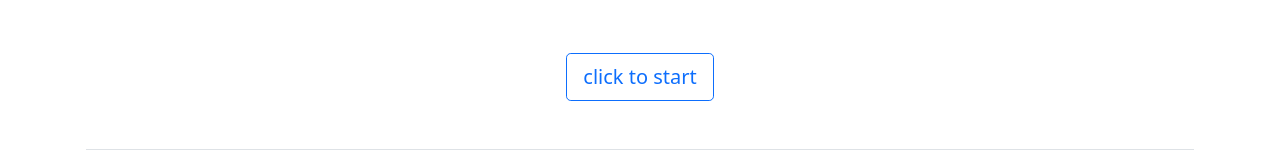
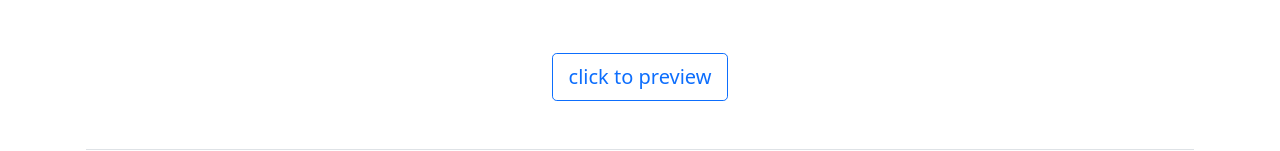
Before and after one commit to mhaligowski/vocally, a React app: page /player in a window 1280 px wide. Shown: the part 193-344 px from the top of the page. Built offline with nearby package versions, Linux system fonts and the light colour scheme.

Commit message:
add react router

```diff
--- a/config/webpack.dev.js
+++ b/config/webpack.dev.js
@@ -29,5 +29,6 @@ module.exports = merge(common, {
   ],
   devServer: {
     open: true,
+    historyApiFallback: true,
   },
 });
--- a/package.json
+++ b/package.json
@@ -26,6 +26,7 @@
     "@types/node": "^14.14.13",
     "@types/react": "^16.14.2",
     "@types/react-dom": "^16.9.10",
+    "@types/react-router-dom": "^5.1.6",
     "@typescript-eslint/eslint-plugin": "^4.1.9",
     "@typescript-eslint/parser": "^4.1.9",
     "babel-loader": "^8.2.2",
@@ -80,6 +81,7 @@
     "react-bootstrap": "^1.4.0",
     "react-bootstrap-icons": "^1.1.0",
     "react-dom": "^16.14.0",
-    "react-intl": "^5.10.6"
+    "react-intl": "^5.10.6",
+    "react-router-dom": "^5.2.0"
   }
 }
--- a/src/App.tsx
+++ b/src/App.tsx
@@ -1,10 +1,13 @@
 import React from "react";
+import { BrowserRouter as Router, Route, Switch } from "react-router-dom";
 import "./App.css";
 
 import clsx from "clsx";
 
 import getLogger from "log";
 import { Container } from "react-bootstrap";
+import Hello from "pages/Hello";
+import Player from "pages/Player";
 import PitchDetection from "./components/PitchDetection";
 
 const LOG = getLogger();
@@ -21,7 +24,19 @@ export default () => {
       </header>
 
       <main className={clsx("text-center", "py-5")} role="main">
-        <PitchDetection />
+        <Router>
+          <Switch>
+            <Route path="/detection">
+              <PitchDetection />
+            </Route>
+            <Route path="/player">
+              <Player />
+            </Route>
+            <Route path="/">
+              <Hello link="/player" />
+            </Route>
+          </Switch>
+        </Router>
       </main>
 
       <footer className={clsx("py-3", "border-top", "text-muted")}>
--- a/src/components/PitchDetection.tsx
+++ b/src/components/PitchDetection.tsx
@@ -5,13 +5,13 @@ import * as Sentry from "@sentry/react";
 
 import { ml5PitchDetection, PitchGenerator, Recording } from "pitch/pitch";
 import { Pitch, note, noteToFreq } from "pitch/notes";
-import sample from "audio/c4.ogg";
 
 import PitchRecorder from "./PitchRecorder";
 import Summary from "./Summary";
 
 const LOG = getLogger();
 const PitchDetection = () => {
+  LOG.info("[Widget] PitchDetection");
   Sentry.useProfiler("PitchDetection");
 
   const [started, setIsStarted] = useState(false);
@@ -100,7 +100,7 @@ const PitchDetection = () => {
       variant="outline-primary"
       size="lg"
     >
-      click to start
+      internal{" "}
     </Button>
   );
 };
--- /dev/null
+++ b/src/pages/Hello.tsx
@@ -0,0 +1,23 @@
+import React from "react";
+import { Button } from "react-bootstrap";
+import { Link } from "react-router-dom";
+
+import getLogger from "log";
+
+const logger = getLogger();
+
+type HelloProps = {
+  link: string;
+};
+
+const Hello = ({ link }: HelloProps) => {
+  logger.info("[Widget] Hello");
+  return (
+    <Link to={link}>
+      <Button variant="outline-primary" size="lg">
+        click to start
+      </Button>
+    </Link>
+  );
+};
+export default Hello;
--- /dev/null
+++ b/src/pages/Player.tsx
@@ -0,0 +1,37 @@
+import React, { useEffect, useState } from "react";
+import { Button } from "react-bootstrap";
+
+import getLogger from "log";
+
+import sample from "audio/c4.ogg";
+
+const logger = getLogger();
+
+const play = (onEnd: () => void) => {
+  const audio = new Audio(sample);
+  audio.onended = onEnd;
+  audio.play();
+};
+
+const Player = () => {
+  logger.info("[Widget] Player");
+  const [isPlaying, setIsPlaying] = useState(false);
+
+  if (isPlaying) {
+    return <Button>Playing...</Button>;
+  }
+
+  return (
+    <Button
+      variant="outline-primary"
+      size="lg"
+      onClick={() => {
+        setIsPlaying(true);
+        play(() => setIsPlaying(false));
+      }}
+    >
+      click to preview
+    </Button>
+  );
+};
+export default Player;
```
Also changed, not shown: 1 other file (tests, documents, lock files or other folders).
